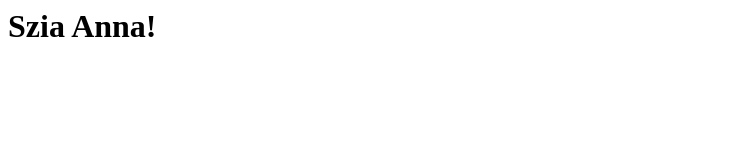
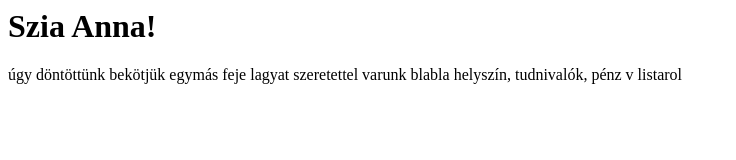
Before and after one commit to katkelemen/AnnaZoltan2020, a plain HTML site: page index.html in a window 1280 px wide. Shown: the whole page, without its empty margins (0-736 px from the left). Drawn offline with Linux system fonts and the light colour scheme.

Commit message:
Update index.html

```diff
--- a/index.html
+++ b/index.html
@@ -1 +1,3 @@
 <h1>Szia Anna!</h1>
+
+<p>úgy döntöttünk bekötjük egymás feje lagyat szeretettel varunk blabla helyszín, tudnivalók, pénz v listarol</p>
```
